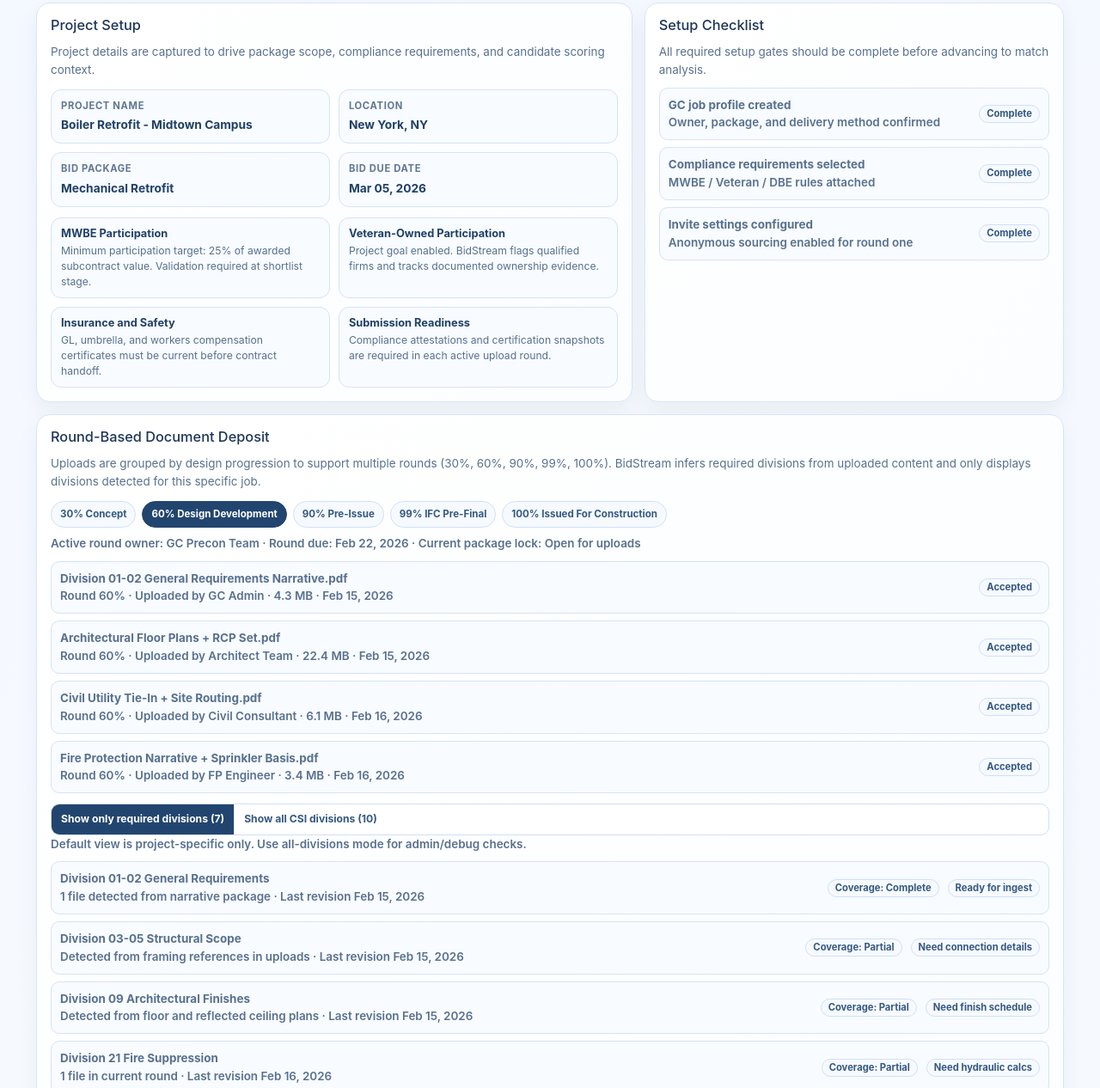
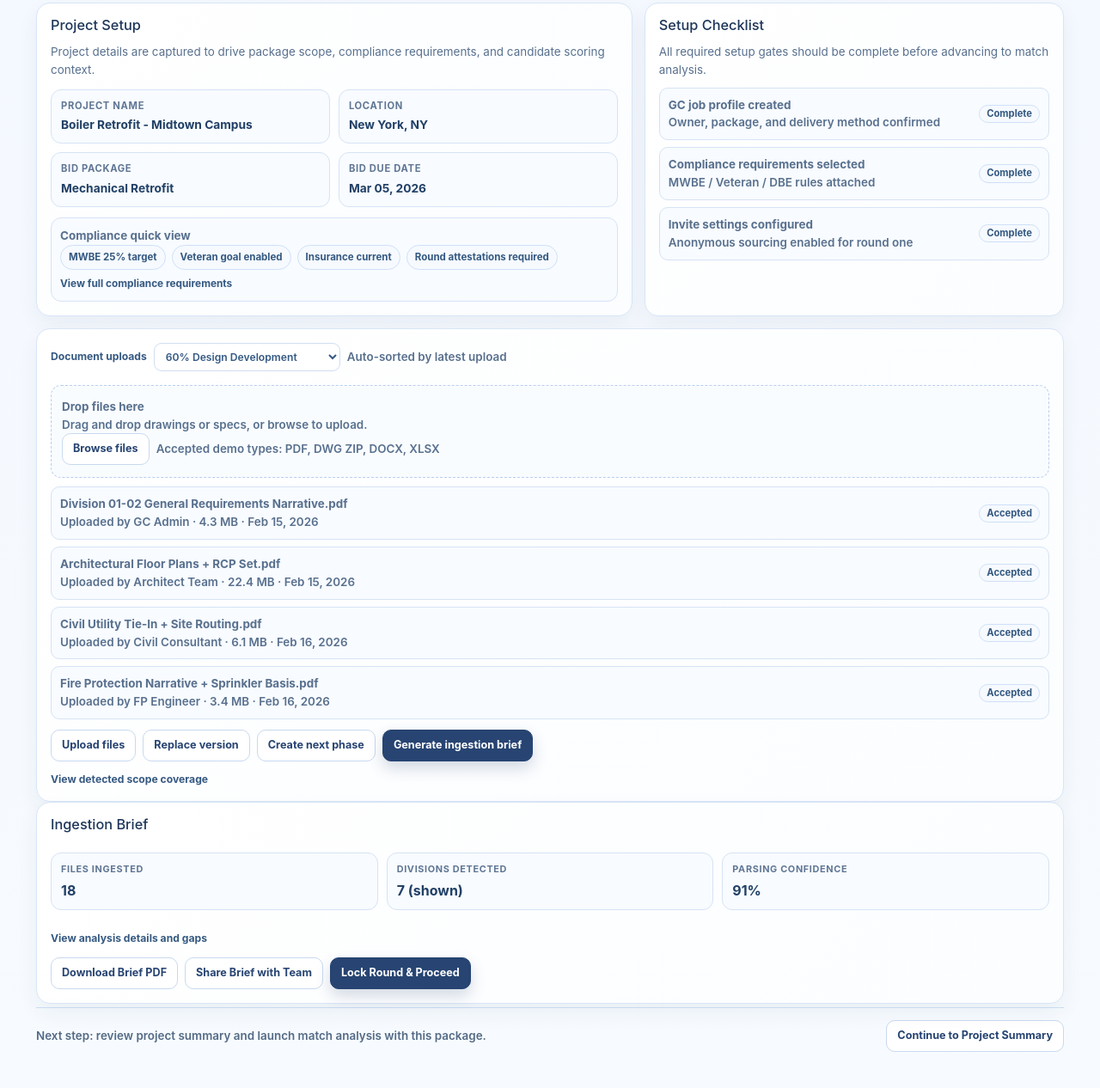
Before and after one commit to bidstream-dev/bidstream-dev.github.io, a plain HTML site: page job-setup-documents.html in a window 1280 px wide. Shown: the part 313-1579 px from the top of the page at 86% size. Drawn offline with Linux system fonts and the light colour scheme.

Commit message:
Update job-setup-documents.html

```diff
--- a/job-setup-documents.html
+++ b/job-setup-documents.html
@@ -172,31 +172,59 @@
       margin-top: 12px;
     }
 
-    .compliance-grid {
-      display: grid;
-      grid-template-columns: repeat(2, minmax(0, 1fr));
-      gap: 10px;
+    .compliance-summary {
+      border: 1px solid #d6e3f5;
+      border-radius: 12px;
+      background: #f8fbff;
+      padding: 10px;
       margin-top: 12px;
     }
 
-    .compliance-item {
-      border: 1px solid #d6e3f5;
-      border-radius: 12px;
-      background: #f8fbff;
-      padding: 10px 11px;
-    }
-
-    .compliance-item h3 {
-      margin: 0 0 4px;
+    .compliance-head {
+      margin: 0 0 7px;
       color: #214066;
-      font-size: 0.8rem;
+      font-size: 0.78rem;
       font-weight: 700;
     }
 
-    .compliance-item p {
-      margin: 0;
+    .compliance-chips {
+      display: flex;
+      flex-wrap: wrap;
+      gap: 7px;
+    }
+
+    .compliance-chip {
+      border: 1px solid #cfe0f8;
+      border-radius: 999px;
+      background: #f6faff;
+      color: #355981;
+      font-size: 0.72rem;
+      font-weight: 700;
+      padding: 5px 9px;
+      white-space: nowrap;
+    }
+
+    .compliance-details {
+      margin-top: 8px;
+    }
+
+    .compliance-details summary {
+      cursor: pointer;
+      color: #355981;
+      font-size: 0.74rem;
+      font-weight: 700;
+      list-style: none;
+    }
+
+    .compliance-details summary::-webkit-details-marker {
+      display: none;
+    }
+
+    .compliance-details ul {
+      margin: 8px 0 0;
+      padding-left: 18px;
       color: #58708e;
-      font-size: 0.76rem;
+      font-size: 0.74rem;
       line-height: 1.45;
     }
 
@@ -272,6 +300,81 @@
       margin-top: 12px;
     }
 
+    .upload-toolbar {
+      display: flex;
+      flex-wrap: wrap;
+      gap: 8px;
+      align-items: center;
+      margin-bottom: 6px;
+    }
+
+    .upload-toolbar .label {
+      margin: 0;
+      color: #355981;
+      font-size: 0.76rem;
+      font-weight: 700;
+    }
+
+    .phase-select {
+      border: 1px solid #d0def1;
+      border-radius: 9px;
+      background: #fff;
+      color: #345983;
+      font-size: 0.76rem;
+      font-weight: 600;
+      padding: 7px 9px;
+    }
+
+    .inline-note {
+      margin: 0;
+      color: #66809d;
+      font-size: 0.73rem;
+      font-weight: 600;
+    }
+
+    .upload-dropzone {
+      margin-top: 10px;
+      border: 1.5px dashed #b9cfee;
+      border-radius: 12px;
+      background: #f9fcff;
+      padding: 14px 12px;
+      transition: border-color 0.15s ease, background 0.15s ease;
+    }
+
+    .upload-dropzone.drag-over {
+      border-color: #6f94c7;
+      background: #f1f7ff;
+    }
+
+    .drop-title {
+      margin: 0 0 4px;
+      color: #274472;
+      font-size: 0.83rem;
+      font-weight: 700;
+    }
+
+    .drop-copy {
+      margin: 0 0 8px;
+      color: #5e7895;
+      font-size: 0.76rem;
+      font-weight: 600;
+      line-height: 1.4;
+    }
+
+    .drop-actions {
+      display: flex;
+      flex-wrap: wrap;
+      gap: 8px;
+      align-items: center;
+    }
+
+    .drop-note {
+      margin: 0;
+      color: #7890ad;
+      font-size: 0.72rem;
+      font-weight: 600;
+    }
+
     .rounds {
       display: flex;
       gap: 7px;
@@ -310,6 +413,25 @@
       display: grid;
       gap: 8px;
       margin-top: 10px;
+    }
+
+    .coverage-details,
+    .brief-details {
+      margin-top: 12px;
+    }
+
+    .coverage-details summary,
+    .brief-details summary {
+      cursor: pointer;
+      color: #355981;
+      font-size: 0.76rem;
+      font-weight: 700;
+      list-style: none;
+    }
+
+    .coverage-details summary::-webkit-details-marker,
+    .brief-details summary::-webkit-details-marker {
+      display: none;
     }
 
     .view-toggle {
@@ -472,7 +594,6 @@
       .shell { padding: 20px 16px 42px; }
       .layout { grid-template-columns: 1fr; }
       .form-grid { grid-template-columns: 1fr; }
-      .compliance-grid { grid-template-columns: 1fr; }
       .panel-grid { grid-template-columns: 1fr; }
       .matrix-row { grid-template-columns: 1fr; align-items: flex-start; }
       .next { flex-direction: column; align-items: flex-start; }
@@ -522,23 +643,23 @@
             <p class="value">Mar 05, 2026</p>
           </div>
         </div>
-        <div class="compliance-grid" aria-label="Compliance requirements">
-          <article class="compliance-item">
-            <h3>MWBE Participation</h3>
-            <p>Minimum participation target: 25% of awarded subcontract value. Validation required at shortlist stage.</p>
-          </article>
-          <article class="compliance-item">
-            <h3>Veteran-Owned Participation</h3>
-            <p>Project goal enabled. BidStream flags qualified firms and tracks documented ownership evidence.</p>
-          </article>
-          <article class="compliance-item">
-            <h3>Insurance and Safety</h3>
-            <p>GL, umbrella, and workers compensation certificates must be current before contract handoff.</p>
-          </article>
-          <article class="compliance-item">
-            <h3>Submission Readiness</h3>
-            <p>Compliance attestations and certification snapshots are required in each active upload round.</p>
-          </article>
+        <div class="compliance-summary" aria-label="Compliance requirements">
+          <p class="compliance-head">Compliance quick view</p>
+          <div class="compliance-chips">
+            <span class="compliance-chip">MWBE 25% target</span>
+            <span class="compliance-chip">Veteran goal enabled</span>
+            <span class="compliance-chip">Insurance current</span>
+            <span class="compliance-chip">Round attestations required</span>
+          </div>
+          <details class="compliance-details">
+            <summary>View full compliance requirements</summary>
+            <ul>
+              <li>Minimum MWBE participation target is 25% of awarded subcontract value, validated at shortlist review.</li>
+              <li>Veteran-owned participation goal is enabled and tracked with documented ownership evidence.</li>
+              <li>GL, umbrella, and workers compensation certificates must stay current before contract handoff.</li>
+              <li>Compliance attestations and certification snapshots are required for each active upload round.</li>
+            </ul>
+          </details>
         </div>
       </article>
 
@@ -572,46 +693,64 @@
     </section>
 
     <section class="card">
-      <h2>Round-Based Document Deposit</h2>
-      <p>Uploads are grouped by design progression to support multiple rounds (30%, 60%, 90%, 99%, 100%). BidStream infers required divisions from uploaded content and only displays divisions detected for this specific job.</p>
-      <div class="rounds" aria-label="Upload rounds">
-        <span class="round-chip">30% Concept</span>
-        <span class="round-chip active">60% Design Development</span>
-        <span class="round-chip">90% Pre-Issue</span>
-        <span class="round-chip">99% IFC Pre-Final</span>
-        <span class="round-chip">100% Issued For Construction</span>
+      <div class="upload-toolbar" aria-label="Upload controls">
+        <p class="label">Document uploads</p>
+        <select class="phase-select" aria-label="Current upload phase">
+          <option selected>60% Design Development</option>
+          <option>30% Concept</option>
+          <option>90% Pre-Issue</option>
+          <option>99% IFC Pre-Final</option>
+          <option>100% Issued For Construction</option>
+        </select>
+        <p class="inline-note">Auto-sorted by latest upload</p>
       </div>
-      <p class="round-meta">Active round owner: GC Precon Team · Round due: Feb 22, 2026 · Current package lock: Open for uploads</p>
-      <div class="upload-list">
+      <div id="uploadDropzone" class="upload-dropzone" aria-label="Drag and drop upload area">
+        <p class="drop-title">Drop files here</p>
+        <p class="drop-copy">Drag and drop drawings or specs, or browse to upload.</p>
+        <div class="drop-actions">
+          <button id="browseFilesBtn" class="btn-outline" type="button">Browse files</button>
+          <p class="drop-note">Accepted demo types: PDF, DWG ZIP, DOCX, XLSX</p>
+        </div>
+        <input id="uploadFileInput" type="file" multiple hidden />
+      </div>
+      <div id="uploadList" class="upload-list">
         <div class="upload-item">
           <div>
             <p class="file-name">Division 01-02 General Requirements Narrative.pdf</p>
-            <p class="file-meta">Round 60% · Uploaded by GC Admin · 4.3 MB · Feb 15, 2026</p>
+            <p class="file-meta">Uploaded by GC Admin · 4.3 MB · Feb 15, 2026</p>
           </div>
           <span class="badge">Accepted</span>
         </div>
         <div class="upload-item">
           <div>
             <p class="file-name">Architectural Floor Plans + RCP Set.pdf</p>
-            <p class="file-meta">Round 60% · Uploaded by Architect Team · 22.4 MB · Feb 15, 2026</p>
+            <p class="file-meta">Uploaded by Architect Team · 22.4 MB · Feb 15, 2026</p>
           </div>
           <span class="badge">Accepted</span>
         </div>
         <div class="upload-item">
           <div>
             <p class="file-name">Civil Utility Tie-In + Site Routing.pdf</p>
-            <p class="file-meta">Round 60% · Uploaded by Civil Consultant · 6.1 MB · Feb 16, 2026</p>
+            <p class="file-meta">Uploaded by Civil Consultant · 6.1 MB · Feb 16, 2026</p>
           </div>
           <span class="badge">Accepted</span>
         </div>
         <div class="upload-item">
           <div>
             <p class="file-name">Fire Protection Narrative + Sprinkler Basis.pdf</p>
-            <p class="file-meta">Round 60% · Uploaded by FP Engineer · 3.4 MB · Feb 16, 2026</p>
+            <p class="file-meta">Uploaded by FP Engineer · 3.4 MB · Feb 16, 2026</p>
           </div>
           <span class="badge">Accepted</span>
         </div>
       </div>
+      <div class="actions" aria-label="Document actions">
+        <button class="btn-outline">Upload files</button>
+        <button class="btn-outline">Replace version</button>
+        <button class="btn-outline">Create next phase</button>
+        <button class="btn-primary">Generate ingestion brief</button>
+      </div>
+      <details class="coverage-details">
+        <summary>View detected scope coverage</summary>
         <div class="view-toggle" role="group" aria-label="Division display mode">
           <button type="button" id="requiredOnlyBtn" class="active">Show only required divisions (0)</button>
           <button type="button" id="showAllBtn">Show all CSI divisions (0)</button>
@@ -699,17 +838,11 @@
           <span class="badge">Hidden in default view</span>
         </div>
         </div>
-      <div class="actions" aria-label="Document actions">
-        <button class="btn-outline">Upload Files to Current Round</button>
-        <button class="btn-outline">Create Next Round (90%)</button>
-        <button class="btn-outline">Replace Document Version</button>
-        <button class="btn-primary">Generate Ingestion Brief</button>
-      </div>
+      </details>
     </section>
 
     <section class="card">
-      <h2>Platform Ingestion Brief</h2>
-      <p>Generated after each upload cycle to summarize what BidStream parsed, mapped, and still needs before sourcing and bid analysis.</p>
+      <h2>Ingestion Brief</h2>
       <div class="panel-grid">
         <div class="mini-panel">
           <p class="label">Files Ingested</p>
@@ -724,14 +857,17 @@
           <p class="value">91%</p>
         </div>
       </div>
+      <details class="brief-details">
+        <summary>View analysis details and gaps</summary>
         <ul class="brief-list">
-        <li><span class="emphasis">Scope extraction complete</span> for all currently detected divisions in the active upload round.</li>
+          <li><span class="emphasis">Scope extraction complete</span> for all currently detected divisions in the active upload phase.</li>
           <li><span class="emphasis">Bid package intent identified:</span> boiler retrofit with controls integration and commissioning closeout.</li>
-        <li><span class="emphasis">Detected gaps:</span> electrical feeder schedule, structural connection details, and hydraulic calcs are missing for round 60% completeness.</li>
+          <li><span class="emphasis">Detected gaps:</span> electrical feeder schedule, structural connection details, and hydraulic calcs are still missing.</li>
           <li><span class="emphasis">Compliance cues found:</span> MWBE and veteran participation goals are recognized from front-end instructions.</li>
           <li><span class="emphasis">Display logic:</span> only detected required divisions are shown; non-applicable divisions are hidden from this page.</li>
-        <li><span class="emphasis">Suggested next upload:</span> post missing division files, then lock round and generate bidder-facing brief.</li>
+          <li><span class="emphasis">Suggested next upload:</span> post missing division files, then lock phase and generate bidder-facing brief.</li>
         </ul>
+      </details>
       <div class="actions" aria-label="Brief actions">
         <button class="btn-outline">Download Brief PDF</button>
         <button class="btn-outline">Share Brief with Team</button>
@@ -749,11 +885,104 @@
       var matrix = document.querySelector(".matrix");
       var requiredOnlyBtn = document.getElementById("requiredOnlyBtn");
       var showAllBtn = document.getElementById("showAllBtn");
+      var uploadDropzone = document.getElementById("uploadDropzone");
+      var browseFilesBtn = document.getElementById("browseFilesBtn");
+      var uploadFileInput = document.getElementById("uploadFileInput");
+      var uploadList = document.getElementById("uploadList");
 
-      if (!matrix || !requiredOnlyBtn || !showAllBtn) {
-        return;
+      var formatFileSize = function (size) {
+        if (size == null || Number.isNaN(Number(size))) {
+          return "Unknown size";
+        }
+        var value = Number(size);
+        if (value >= 1024 * 1024) {
+          return (value / (1024 * 1024)).toFixed(1) + " MB";
+        }
+        if (value >= 1024) {
+          return Math.round(value / 1024) + " KB";
+        }
+        return value + " B";
+      };
+
+      var formatNow = function () {
+        return new Date().toLocaleDateString("en-US", {
+          month: "short",
+          day: "numeric",
+          year: "numeric"
+        });
+      };
+
+      var addFilesToList = function (files) {
+        if (!uploadList || !files || !files.length) return;
+
+        Array.prototype.slice.call(files).forEach(function (file) {
+          var row = document.createElement("div");
+          row.className = "upload-item";
+
+          var info = document.createElement("div");
+          var title = document.createElement("p");
+          title.className = "file-name";
+          title.textContent = file.name || "Untitled file";
+
+          var meta = document.createElement("p");
+          meta.className = "file-meta";
+          meta.textContent =
+            "Uploaded by PM Team · " + formatFileSize(file.size) + " · " + formatNow();
+
+          info.appendChild(title);
+          info.appendChild(meta);
+
+          var status = document.createElement("span");
+          status.className = "badge";
+          status.textContent = "Uploaded";
+
+          row.appendChild(info);
+          row.appendChild(status);
+
+          uploadList.insertBefore(row, uploadList.firstChild);
+        });
+      };
+
+      var handleDrop = function (event) {
+        event.preventDefault();
+        if (uploadDropzone) {
+          uploadDropzone.classList.remove("drag-over");
+        }
+        var files = event.dataTransfer && event.dataTransfer.files;
+        addFilesToList(files);
+      };
+
+      if (uploadDropzone) {
+        ["dragenter", "dragover"].forEach(function (eventName) {
+          uploadDropzone.addEventListener(eventName, function (event) {
+            event.preventDefault();
+            uploadDropzone.classList.add("drag-over");
+          });
+        });
+
+        ["dragleave", "drop"].forEach(function (eventName) {
+          uploadDropzone.addEventListener(eventName, function () {
+            uploadDropzone.classList.remove("drag-over");
+          });
+        });
+
+        uploadDropzone.addEventListener("drop", handleDrop);
       }
 
+      if (browseFilesBtn && uploadFileInput) {
+        browseFilesBtn.addEventListener("click", function () {
+          uploadFileInput.click();
+        });
+      }
+
+      if (uploadFileInput) {
+        uploadFileInput.addEventListener("change", function () {
+          addFilesToList(uploadFileInput.files);
+          uploadFileInput.value = "";
+        });
+      }
+
+      if (matrix && requiredOnlyBtn && showAllBtn) {
         var allRows = matrix.querySelectorAll(".matrix-row");
         var optionalRows = matrix.querySelectorAll(".matrix-row.optional");
         var requiredCount = allRows.length - optionalRows.length;
@@ -773,6 +1002,7 @@
           showAllBtn.classList.add("active");
           requiredOnlyBtn.classList.remove("active");
         });
+      }
     })();
   </script>
 </body>
```
Lines whose indentation alone changed are shown as unchanged.
